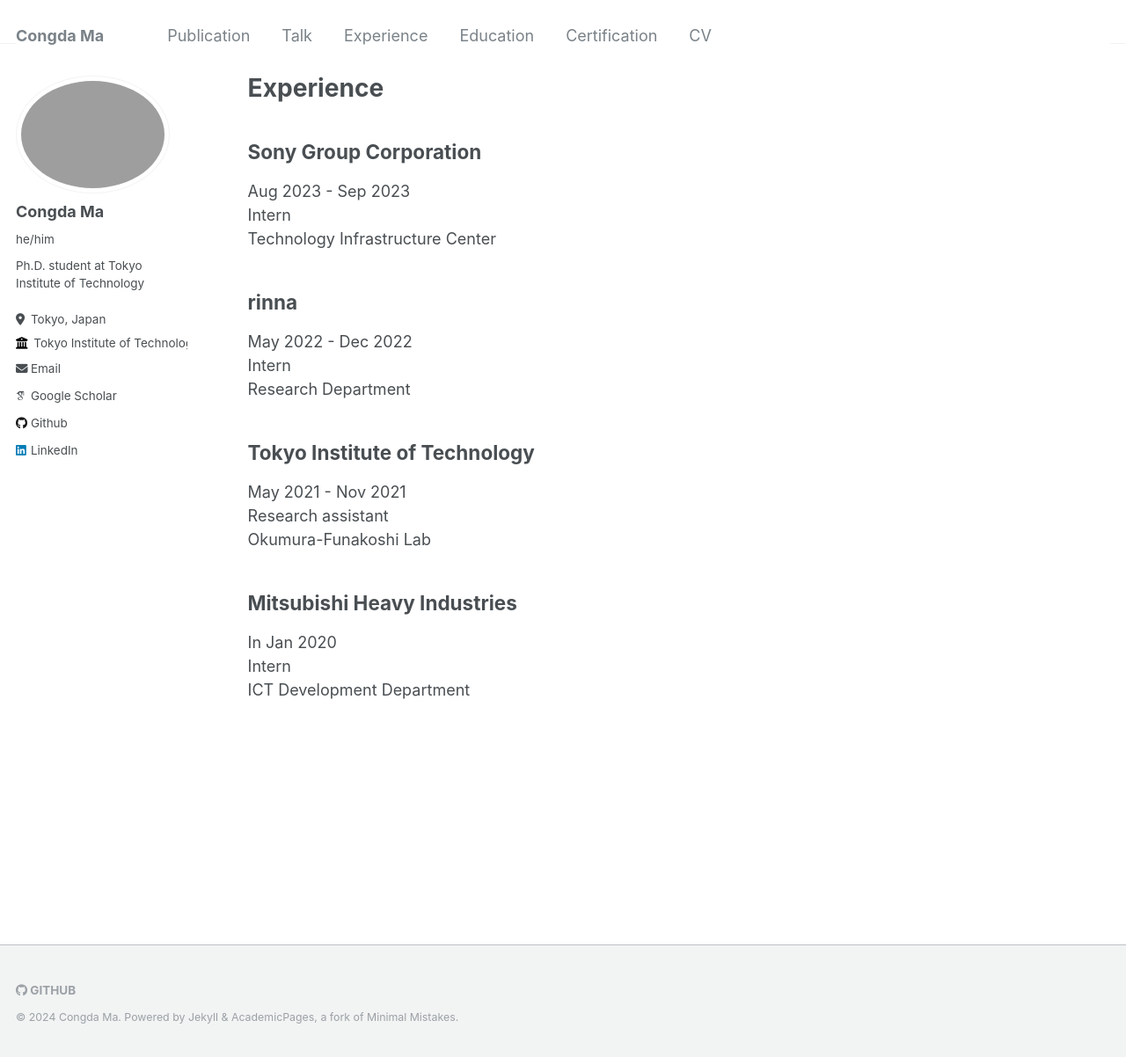
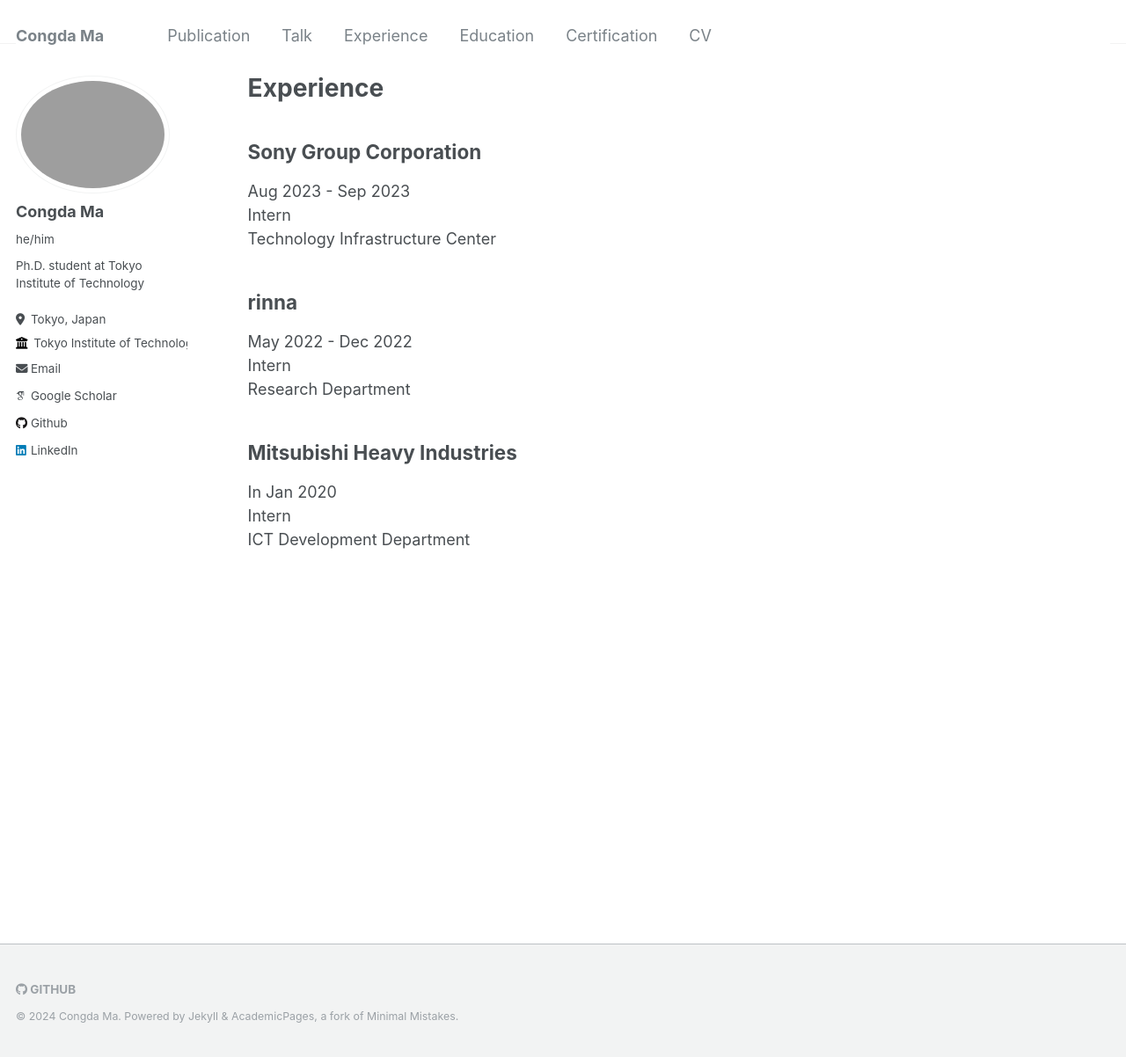
Before and after one commit to derrickmaa/derrickmaa.github.io, a Jekyll site: the page built from _pages/experience.md, in a window 1280 px wide and 1202 px high. Shown: the whole window at 88% size. Built offline with Jekyll 4.4.1, drawn with Linux system fonts in a browser that asks for light colours; some web fonts are replaced.

Commit message:
Update experience.md

```diff
--- a/_pages/experience.md
+++ b/_pages/experience.md
@@ -16,11 +16,6 @@ May 2022 - Dec 2022\
 Intern\
 Research Department
 
-## Tokyo Institute of Technology
-May 2021 - Nov 2021\
-Research assistant\
-Okumura-Funakoshi Lab
-
 ## Mitsubishi Heavy Industries
 In Jan 2020\
 Intern\
```
